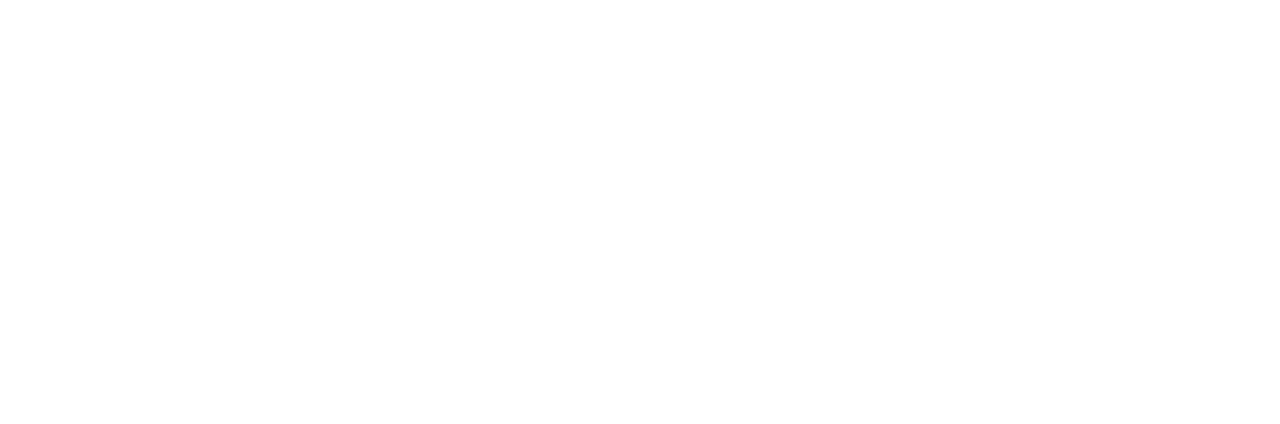
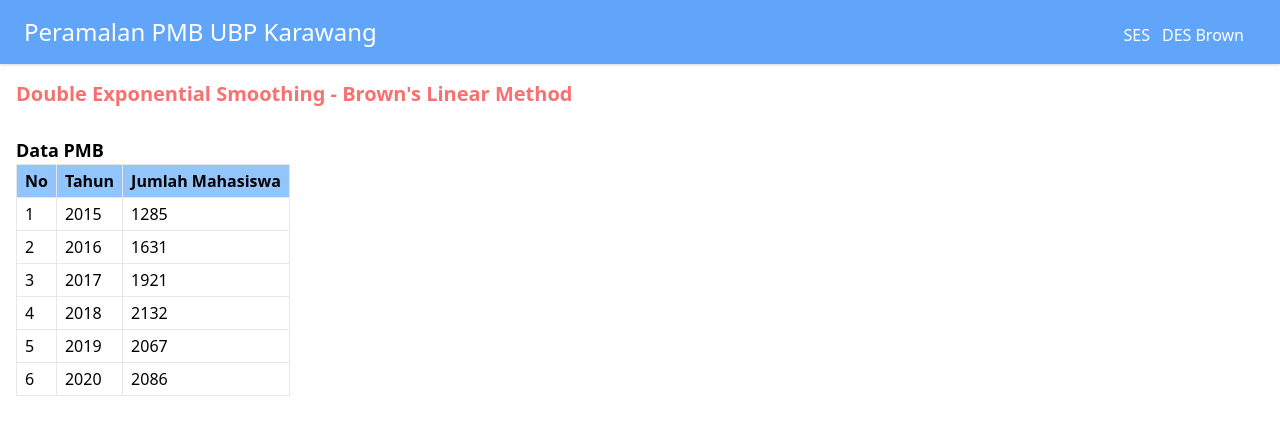
Before and after one commit to ysfwicaksana/forecast-exponential-smoothing, a Vue app: page /des-brown in a window 1280 px wide. Before the commit this address had no page. Shown: the top 424 px of the page. Built offline with nearby package versions, Linux system fonts and the light colour scheme.

Commit message:
Fix bug DES Brown

```diff
--- a/package.json
+++ b/package.json
@@ -8,8 +8,10 @@
     "lint": "vue-cli-service lint"
   },
   "dependencies": {
+    "apexcharts": "^3.26.0",
     "vue": "^3.0.4",
     "vue-router": "^4.0.0-rc.6",
+    "vue3-apexcharts": "^1.2.1",
     "vuex": "^4.0.0-rc.2"
   },
   "devDependencies": {
--- a/src/App.vue
+++ b/src/App.vue
@@ -1,3 +1,31 @@
 <template>
+  <nav
+    class="font-sans flex flex-col text-center sm:flex-row sm:text-left sm:justify-between py-4 px-6 bg-blue-400 shadow sm:items-baseline w-full"
+  >
+    <div class="mb-2 sm:mb-0">
+      <router-link to="/">
+        <a class="text-2xl no-underline text-white hover:text-yellow-400"
+          >Peramalan PMB UBP Karawang</a
+        >
+      </router-link>
+    </div>
+    <div>
+      <router-link to="/ses">
+        <a class="text-md no-underline text-white hover:text-yellow-400 mr-3"
+          >SES</a
+        >
+      </router-link>
+      <router-link to="/des-brown">
+        <a class="text-md no-underline text-white hover:text-yellow-400 mr-3"
+          >DES Brown</a
+        >
+      </router-link>
+      <!-- <router-link to="/des-brown">
+        <a class="text-lg no-underline text-white hover:text-yellow-400 mr-3"
+          >DES Brown</a
+        >
+      </router-link> -->
+    </div>
+  </nav>
   <router-view />
 </template>
--- /dev/null
+++ b/src/components/TableForecastDES.vue
@@ -0,0 +1,10 @@
+<template>
+  <div></div>
+</template>
+
+<script>
+export default {};
+</script>
+
+<style>
+</style>
--- a/src/main.js
+++ b/src/main.js
@@ -2,9 +2,11 @@ import { createApp } from "vue";
 import App from "./App.vue";
 import router from "./router";
 import store from "./store";
+// import VueApexCharts from "vue3-apexcharts";
 import "./index.css";
 
 createApp(App)
   .use(store)
   .use(router)
+  // .use(VueApexCharts)
   .mount("#app");
--- a/src/router/index.js
+++ b/src/router/index.js
@@ -6,10 +6,19 @@ const routes = [
     path: "/",
     name: "ses",
     component: () => import("../views/forecast/SingleExponentialSmoothing.vue"),
-    meta: {
-      title: "Single Exponential Smoothing",
-    },
   },
+  {
+    path: "/ses",
+    redirect: "/",
+  },
+  {
+    path: "/des-brown",
+    name: "des-brown",
+    component: () =>
+      import("../views/forecast/DoubleExponentialSmoothingBrown.vue"),
+  },
+  { path: "/:catchAll(.*)", component: () => import("../views/Error404.vue") },
+
   // {
   //   path: '/',
   //   name: 'Home',
--- /dev/null
+++ b/src/utils/forecast/exponential-smoothing/des-brown.js
@@ -0,0 +1,3 @@
+const DESBrown = (data) => {
+  allForecast = [];
+};
--- a/src/utils/forecast/exponential-smoothing/ses.js
+++ b/src/utils/forecast/exponential-smoothing/ses.js
@@ -15,7 +15,7 @@ const SES = (dataset) => {
           alpha: alpha,
           qty: data.qty,
           forecast: data.qty,
-          result: "-",
+          result: 0,
           mad: 0,
           mse: 0,
           mape: 0,
--- /dev/null
+++ b/src/views/Error404.vue
@@ -0,0 +1,3 @@
+<template>
+  <div>Page not found: 404 Status Code</div>
+</template>
--- /dev/null
+++ b/src/views/forecast/DoubleExponentialSmoothingBrown.vue
@@ -0,0 +1,160 @@
+<template>
+  <div>
+    <div class="container px-4 py-4">
+      <h1 class="text-red-400 font-bold text-xl">
+        Double Exponential Smoothing - Brown's Linear Method
+      </h1>
+    </div>
+    <div class="container px-4">
+      <div class="grid grid-cols-2 gap-8">
+        <div>
+          <table-pmb :dataset="pmb" />
+        </div>
+        <div></div>
+      </div>
+    </div>
+  </div>
+</template>
+
+<script>
+import dataset from "../../utils/dataset";
+import TablePmb from "../../components/TablePmb.vue";
+
+export default {
+  data() {
+    return {
+      pmb: [],
+    };
+  },
+
+  components: {
+    TablePmb,
+  },
+  mounted() {
+    this.pmb = dataset;
+    this.generateDesBrown();
+  },
+
+  methods: {
+    generateDesBrown() {
+      const allForecast = [];
+      for (let index = 0.1; index < 1; index += 0.1) {
+        if (index.toFixed(1) == 1.0) {
+          continue;
+        }
+
+        let alpha = index.toFixed(1);
+        let bufferForecast = [];
+        dataset.forEach((data, i) => {
+          if (i === 0) {
+            const sumbt =
+              (dataset[1].qty -
+                dataset[0].qty +
+                (dataset[3].qty - dataset[2].qty)) /
+              2;
+            bufferForecast.push({
+              i: i,
+              period: data.period,
+              alpha: alpha,
+              qty: data.qty,
+              actualT: data.qty,
+              actualT2: data.qty,
+              at: data.qty,
+              bt: sumbt,
+              forecast: data.qty + sumbt,
+              result: 0,
+              mad: 0,
+              mse: 0,
+              mape: 0,
+            });
+          } else if (i === 1) {
+            const latestForecast = Object.values(bufferForecast)[i - 1];
+
+            const sumActualT =
+              alpha * data.qty + (1 - alpha) * latestForecast.actualT;
+
+            const sumActualT2 =
+              alpha * sumActualT + (1 - alpha) * latestForecast.actualT2;
+
+            const at = 2 * sumActualT - sumActualT2;
+
+            const bt = (alpha / (1 - alpha)) * (sumActualT - sumActualT2);
+
+            bufferForecast.push({
+              i: i,
+              period: data.period,
+              alpha: alpha,
+              qty: data.qty,
+              actualT: sumActualT,
+              actualT2: sumActualT2,
+              at: at,
+              bt: bt,
+              forecast: latestForecast.forecast,
+              result: Math.round(latestForecast.forecast),
+              mad: data.qty - latestForecast.qty,
+              mse: Math.pow(data.qty - latestForecast.qty, 2),
+              mape: (
+                ((data.qty - latestForecast.qty) / data.qty) *
+                100
+              ).toFixed(2),
+            });
+          } else {
+            const latestForecast = Object.values(bufferForecast)[i - 1];
+
+            const sumActualT =
+              alpha * data.qty + (1 - alpha) * latestForecast.actualT;
+
+            const sumActualT2 =
+              alpha * sumActualT + (1 - alpha) * latestForecast.actualT2;
+
+            bufferForecast.push({
+              i: i,
+              period: data.period,
+              alpha: alpha,
+              qty: data.qty,
+              actualT: sumActualT,
+              actualT2: sumActualT2,
+              at: 2 * sumActualT - sumActualT2,
+              bt: (alpha / (1 - alpha)) * (sumActualT - sumActualT2),
+              forecast: latestForecast.at + latestForecast.bt,
+              result: Math.round(latestForecast.at + latestForecast.bt),
+              mad: Math.abs(
+                data.qty - (latestForecast.at + latestForecast.bt)
+              ).toFixed(2),
+              mse: Math.pow(
+                data.qty - (latestForecast.at + latestForecast.bt),
+                2
+              ).toFixed(2),
+              mape: (
+                ((data.qty - (latestForecast.at + latestForecast.bt)) /
+                  data.qty) *
+                100
+              ).toFixed(2),
+            });
+          }
+        });
+
+        //start: hasil peramalan tahun selanjutnya
+
+        let predict = Object.values(bufferForecast)[
+          Object.keys(bufferForecast).length - 1
+        ];
+
+        bufferForecast.push({
+          i: predict.i + 1,
+          period: predict.period + 1,
+          forecast: predict.at + predict.bt,
+          result: Math.round(predict.at + predict.bt),
+        });
+
+        allForecast.push(bufferForecast);
+
+        //end: hasil peramalan tahun selanjutnya
+      }
+    },
+  },
+};
+</script>
+
+<style>
+</style>
--- a/src/views/forecast/SingleExponentialSmoothing.vue
+++ b/src/views/forecast/SingleExponentialSmoothing.vue
@@ -1,17 +1,15 @@
 <template>
   <div>
-    <h1 class="text-red-400 font-bold text-lg">Single Exponential Smoothing</h1>
-    <hr />
+    <div class="container px-4 py-4">
+      <h1 class="text-red-400 font-bold text-xl">
+        Single Exponential Smoothing
+      </h1>
+    </div>
     <div class="container px-4">
-      <table-pmb :dataset="pmb" />
-      <div class="font-semibold">
-        <b>Kesimpulan:</b>
-        Peramalan terbaik untuk PMB yakni dengan nilai alpha
-        {{ optimalAlpha }} karena memiliki nilai MSE terkecil yakni
-        {{ minimumMSE.toFixed(2) }}
-      </div>
       <div class="grid grid-cols-2 gap-8">
         <div>
+          <table-pmb :dataset="pmb" />
+
           <table-forecast
             :dataset="forecast1.dataset"
             :mse="forecast1.mse"
@@ -67,7 +65,24 @@
             :mape="forecast9.mape"
           />
         </div>
-        <div></div>
+        <div>
+          <div class="font-semibold pb-5">
+            <b>Kesimpulan:</b>
+            Peramalan terbaik untuk PMB yakni dengan nilai alpha
+            {{ optimalAlpha }} karena memiliki nilai MSE terkecil yakni
+            {{ minimumMSE.toFixed(2) }}
+          </div>
+          <apexchart
+            type="line"
+            height="350"
+            :options="chartOptions"
+            :series="chartSeries"
+          ></apexchart>
+          <p>
+            Hasil Peramalan Tahun Selanjutnya:
+            <b class="font-bold text-red-500">{{ forecastNextPeriod }}</b>
+          </p>
+        </div>
       </div>
     </div>
   </div>
@@ -79,17 +94,22 @@ import TableForecast from "../../components/TableForecast.vue";
 import TablePmb from "../../components/TablePmb.vue";
 import { MSE, MAD, MAPE } from "../../utils/forecast/error";
 import SES from "../../utils/forecast/exponential-smoothing/ses";
+import VueApexCharts from "vue3-apexcharts";
 
 export default {
   components: {
     TableForecast,
     TablePmb,
+    apexchart: VueApexCharts,
   },
   data() {
     return {
       pmb: [],
       optimalAlpha: 0,
       minimumMSE: 0,
+      chartOptions: [],
+      chartSeries: [],
+      forecastNextPeriod: 0,
       forecast1: {
         dataset: [],
         mse: 0,
@@ -224,6 +244,61 @@ export default {
 
       this.optimalAlpha = this.getMinimumMSE(sesResult, minMSE)[0].alpha;
       this.minimumMSE = Math.min(...minMSE);
+
+      const bestForecast = this.getPropChart(
+        this.getMinimumMSE(sesResult, minMSE)
+      );
+
+      this.forecastNextPeriod = this.getMinimumMSE(sesResult, minMSE)[
+        this.getMinimumMSE(sesResult, minMSE).length - 1
+      ].result;
+
+      this.chartSeries = [
+        {
+          name: "Data PMB",
+          type: "column",
+          data: bestForecast.realQty,
+        },
+        {
+          name: "Peramalan PMB",
+          type: "line",
+          data: bestForecast.forecastQty,
+        },
+      ];
+
+      this.chartOptions = {
+        chart: {
+          height: 350,
+          type: "line",
+        },
+        stroke: {
+          width: [0, 4],
+        },
+        title: {
+          text: "Grafik Perbandingan Data Asli Dengan Peramalan PMB",
+        },
+        dataLabels: {
+          enabled: true,
+          enabledOnSeries: [1],
+        },
+        labels: bestForecast.labels,
+        xaxis: {
+          type: "category",
+        },
+        yaxis: [
+          {
+            title: {
+              text: "Data PMB",
+            },
+          },
+          {
+            opposite: true,
+            title: {
+              text: "Peramalan PMB",
+            },
+          },
+        ],
+      };
     },
 
     getMinimumMSE(sesResult, minMSE) {
@@ -236,6 +311,26 @@ export default {
         return sesResult[i];
       }
     },
+
+    getPropChart(dataset) {
+      let propLabel = [];
+      let propSeries1 = [];
+      let propSeries2 = [];
+
+      dataset.forEach((data, i) => {
+        if (i !== dataset.length - 1) {
+          propLabel.push(data.period);
+          propSeries1.push(data.qty);
+          propSeries2.push(data.result);
+        }
+      });
+
+      return {
+        labels: propLabel,
+        realQty: propSeries1,
+        forecastQty: propSeries2,
+      };
+    },
   },
 };
 </script>
--- /dev/null
+++ b/vue.config.js
@@ -0,0 +1,7 @@
+module.exports = {
+  devServer: {
+    host: "127.0.0.1",
+    port: 8080,
+    public: "localhost:8080",
+  },
+};
```
Also changed, not shown: 2 other files (tests, documents, lock files or other folders).
